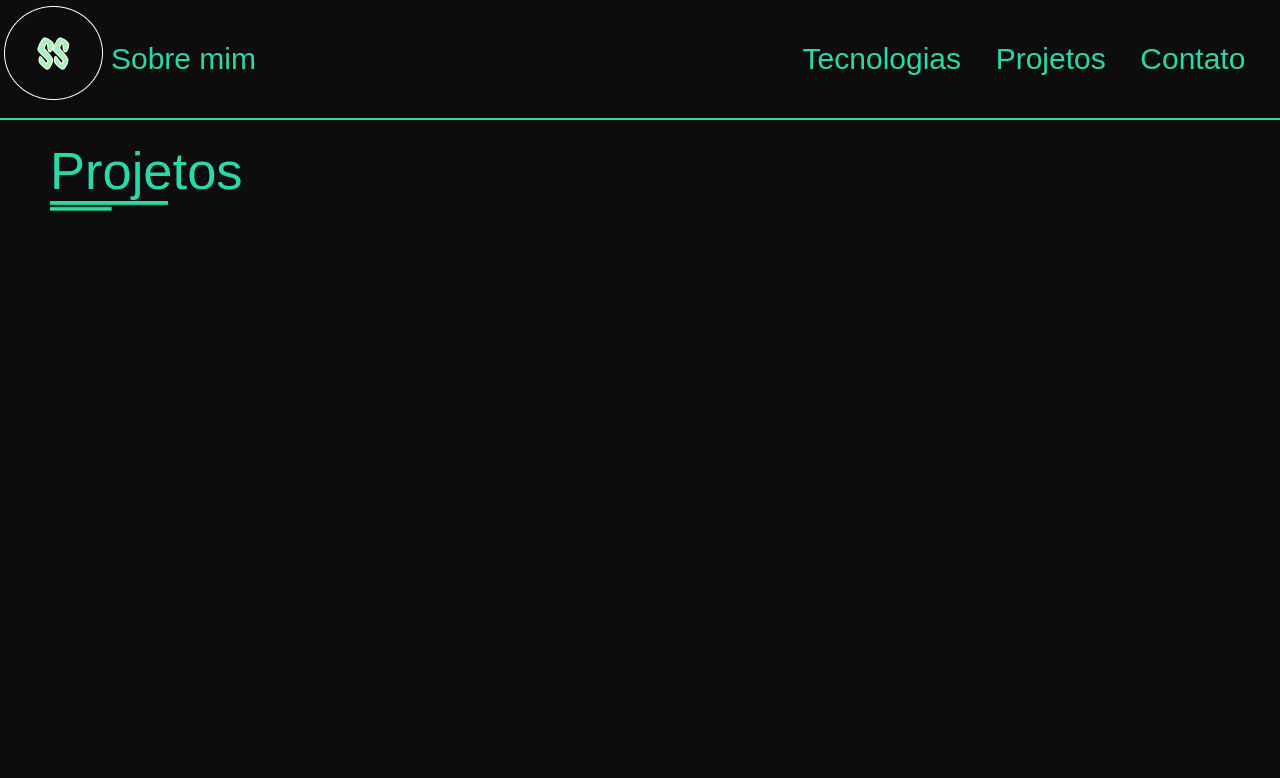
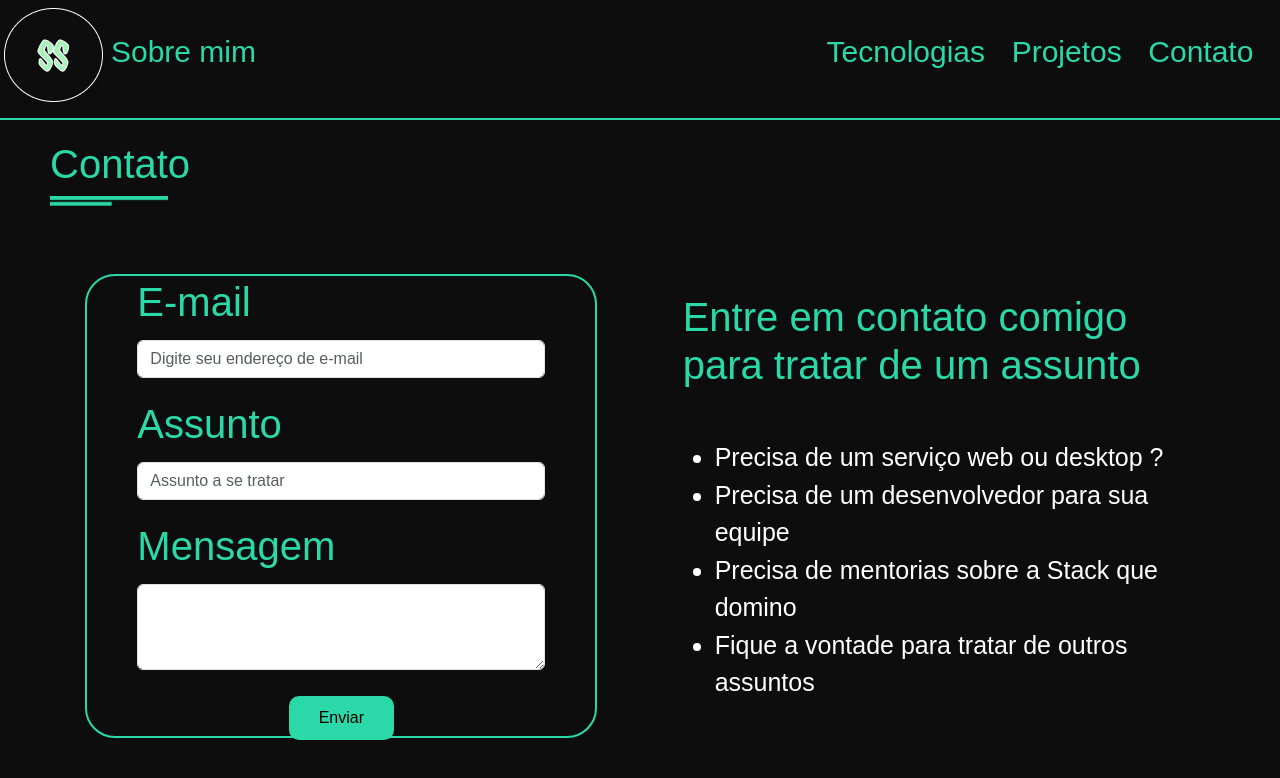
Before and after one commit to Samuel-prata/Meu-portfolio, a React (Vite) app: page /contato in a window 1280 px wide. Shown: the top 778 px of the page. Built offline with nearby package versions, Linux system fonts and the light colour scheme; a web font is replaced by a local one.

Commit message:
:sparkles: feat: Form design

```diff
--- a/src/Components/contact/Contact.css
+++ b/src/Components/contact/Contact.css
@@ -1,8 +1,69 @@
-.body-contact{
-    background-color: #0d0d0d;
-    height: 85vh;
+.body-contact {
+  background-color: #0d0d0d;
+  height: 85vh;
 }
 
 .title-container img {
-    width: 10%;
+  width: 10%;
 }
+.contact-container {
+  width: 100%;
+  height: 70vh;
+  display: flex;
+  justify-content: space-evenly;
+  align-items: center;
+}
+.form-body {
+  width: 40%;
+}
+.form-container {
+  width: 100%;
+  border: 2px solid #2bd9a8;
+  height: 58vh;
+  display: flex;
+  flex-direction: column;
+  justify-content: center;
+  padding: 0px 50px;
+  border-radius: 30px;
+}
+.form-label {
+  color: #2bd9a8;
+  font-size: 40px;
+}
+
+.container-button {
+  margin-top: 10px;
+  align-self: center;
+}
+
+.send-button {
+  background-color: #2bd9a8;
+  padding: 10px 30px;
+  border-radius: 10px;
+  border: none;
+  transition: ease-in-out 0.6s;
+}
+
+.send-button:hover {
+  cursor: pointer;
+  background-color: white;
+}
+
+.text-contact {
+  width: 40%;
+  height: 70%;
+  display: flex;
+  flex-direction: column;
+  align-items: center;
+  justify-content: center;
+}
+
+.text-contact h2 {
+  color: #2bd9a8;
+  font-size: 40px;
+  margin-bottom: 50px;
+}
+.text-contact li {
+  font-size: 25px;
+  color: white;
+}
--- a/src/Components/contact/Contact.jsx
+++ b/src/Components/contact/Contact.jsx
@@ -1,16 +1,25 @@
 import React from "react";
 import Header from "../header/Header.jsx";
-import line from '../../assets/line.png'
-import './Contact.css'
+import line from "../../assets/line.png";
+import "bootstrap/dist/css/bootstrap.min.css";
+import emailjs from "@emailjs/browser";
+
+import "./Contact.css";
 
 export default function Contact() {
+  const sendEmail = (e) => {
+    e.preventDefault();
+
+    emailjs.sendForm("service_wbmb83m", "template_92uq1sn");
+  };
+
   return (
     <>
       <Header />
       <section className="body-contact">
-      <div className="title-container">
+        <div className="title-container">
           <h1 className=" animate__animated animate__backInLeft title-projects">
-            Projetos
+            Contato
           </h1>{" "}
           <img
             className="animate__animated animate__backInLeft"
@@ -18,6 +27,58 @@ export default function Contact() {
             alt=""
           />
         </div>
+        <div className="contact-container">
+          <form className="form-body" action="submit">
+            <div className="form-container">
+              <div class="mb-3">
+                <label for="exampleFormControlInput1" class="form-label">
+                  E-mail
+                </label>
+                <input
+                  type="email"
+                  class="form-control"
+                  id="exampleFormControlInput1"
+                  placeholder="Digite seu endereço de e-mail"
+                />
+              </div>
+              <div class="mb-3">
+                <label for="exampleFormControlInput1" class="form-label">
+                  Assunto
+                </label>
+                <input
+                  type="email"
+                  class="form-control"
+                  id="exampleFormControlInput1"
+                  placeholder="Assunto a se tratar"
+                />
+              </div>
+              <div class="mb-3">
+                <label for="exampleFormControlTextarea1" class="form-label">
+                  Mensagem
+                </label>
+                <textarea
+                  class="form-control"
+                  id="exampleFormControlTextarea1"
+                  rows="3"
+                ></textarea>
+              </div>
+              <div className="container-button">
+                <button type="submit" className="send-button">
+                  Enviar
+                </button>
+              </div>
+            </div>
+          </form>
+          <div className="text-contact">
+            <h2>Entre em contato comigo para tratar de um assunto</h2>
+            <ul>
+              <li>Precisa de um serviço web ou desktop ?</li>
+              <li>Precisa de um desenvolvedor para sua equipe</li>
+              <li>Precisa de mentorias sobre a Stack que domino</li>
+              <li>Fique a vontade para tratar de outros assuntos</li>
+            </ul>
+          </div>
+        </div>
       </section>
     </>
   );
```
